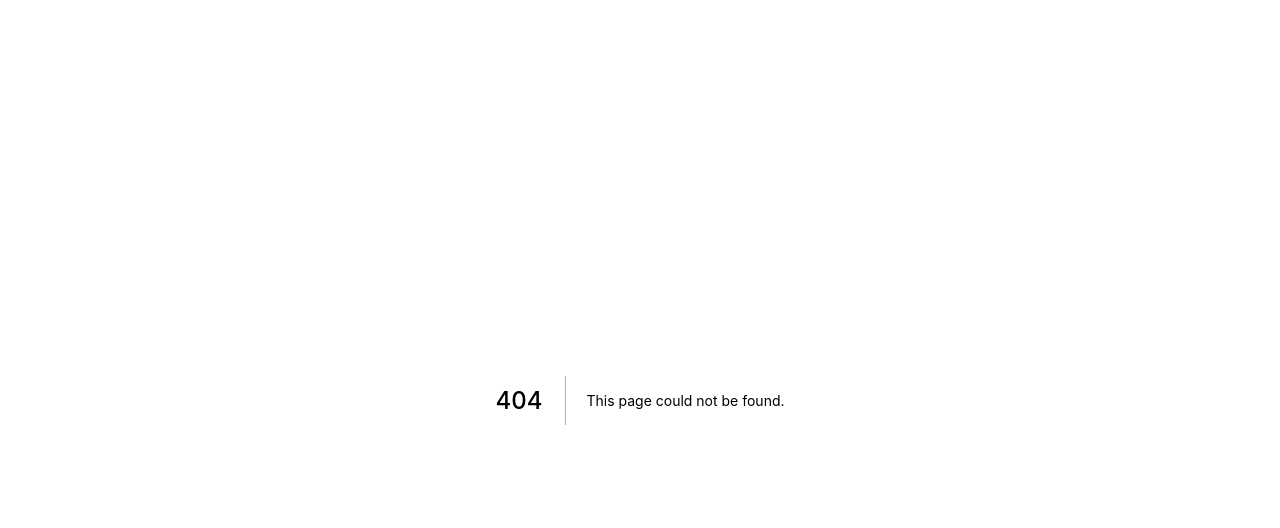
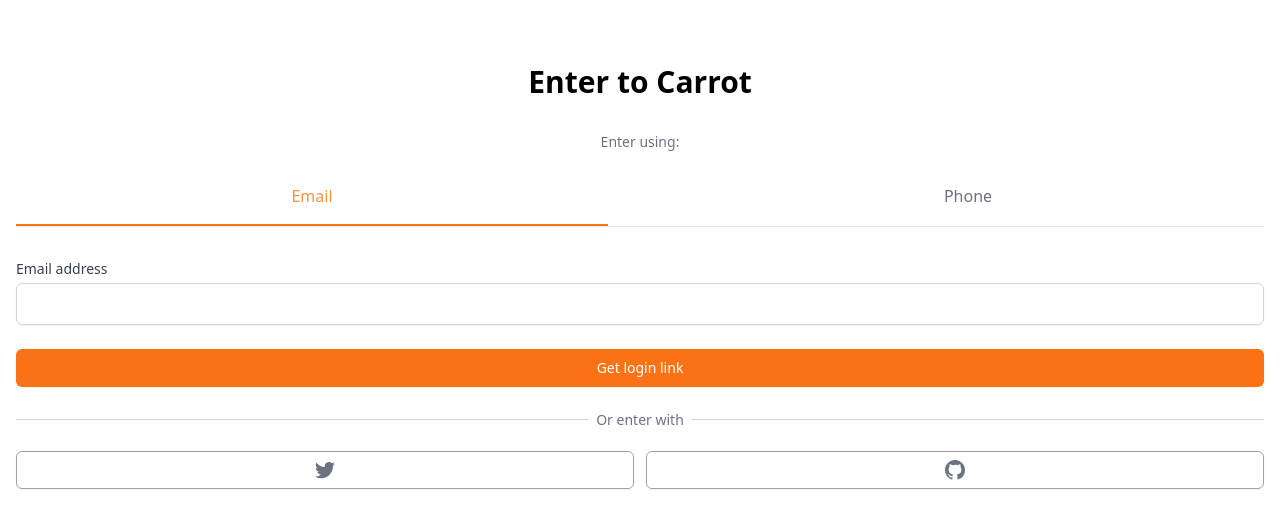
Before and after one commit to REXIANN/carrot-market, a Next.js app: page /enter in a window 1280 px wide. Before the commit this address had no page. Shown: the top 528 px of the page. Built offline with nearby package versions, Linux system fonts and the light colour scheme.

Commit message:
#5.1 ~ 5.2 auth part UI

```diff
--- a/package.json
+++ b/package.json
@@ -9,6 +9,7 @@
     "lint": "next lint"
   },
   "dependencies": {
+    "@tailwindcss/forms": "^0.4.0",
     "next": "^12.1.0",
     "react": "^18.0.0-rc.0",
     "react-dom": "^18.0.0-rc.0"
--- /dev/null
+++ b/pages/enter.tsx
@@ -0,0 +1,139 @@
+import * as React from "react";
+
+function cls(...classNames: string[]) {
+  return classNames.join(" ");
+}
+
+export default function Enter() {
+  const [method, setMethod] = React.useState<"email" | "phone">("email");
+  const onEmailClick = () => setMethod("email");
+  const onPhoneClick = () => setMethod("phone");
+
+  return (
+    <div className={"mt-16 px-4"}>
+      <h3 className={"text-center text-3xl font-bold"}>Enter to Carrot</h3>
+      <div className={"mt-8"}>
+        <div className={"flex flex-col items-center"}>
+          <h5 className={"text-sm font-medium text-gray-500"}>Enter using:</h5>
+          <div className={"mt-8 grid w-full grid-cols-2 gap-16 border-b"}>
+            <button
+              className={cls(
+                "border-b-2 pb-4 font-medium",
+                method === "email"
+                  ? "border-orange-500 text-orange-400"
+                  : "border-transparent text-gray-500"
+              )}
+              onClick={onEmailClick}
+            >
+              Email
+            </button>
+            <button
+              className={cls(
+                "border-b-2 pb-4 font-medium",
+                method === "phone"
+                  ? "border-orange-500 text-orange-400"
+                  : "border-transparent text-gray-500"
+              )}
+              onClick={onPhoneClick}
+            >
+              Phone
+            </button>
+          </div>
+        </div>
+        <form className={"mt-8 flex flex-col"}>
+          <label className={"text-sm font-medium text-gray-700"}>
+            {method === "email" ? "Email address" : null}
+            {method === "phone" ? "Phone number" : null}
+          </label>
+          <div className={"mt-1"}>
+            {method === "email" ? (
+              <input
+                className={
+                  "w-full appearance-none rounded-md border border-gray-300" +
+                  " px-3 py-2 placeholder-gray-400 shadow-sm focus:border-orange-500 focus:outline-none focus:ring-orange-500 "
+                }
+                type="email"
+                required
+              />
+            ) : null}
+            {method === "phone" ? (
+              <div className={"flex rounded-md shadow-sm"}>
+                <span
+                  className={
+                    "flex items-center justify-center rounded-l-md border border-r-0 px-3 " +
+                    "select-none border-gray-300 bg-gray-50 text-sm text-gray-500"
+                  }
+                >
+                  +82
+                </span>
+                <input
+                  className={
+                    "w-full appearance-none rounded-md rounded-l-none border border-gray-300" +
+                    " px-3 py-2 placeholder-gray-400 shadow-sm focus:border-orange-500 focus:outline-none focus:ring-orange-500 "
+                  }
+                  type="number"
+                  required
+                />
+              </div>
+            ) : null}
+          </div>
+          <button
+            className={
+              "mt-6 rounded-md border border-transparent bg-orange-500 py-2 px-4 text-white hover:bg-orange-600" +
+              " text-sm font-medium shadow-sm focus:outline-none focus:ring-2 focus:ring-orange-500 focus:ring-offset-2"
+            }
+          >
+            {method === "email" ? "Get login link" : null}
+            {method === "phone" ? "Get one-time password" : null}
+          </button>
+        </form>
+        <div className={"mt-8"}>
+          <div className={"relative"}>
+            <div className={"absolute w-full border-t border-gray-300"} />
+            <div className={"relative -top-3 text-center"}>
+              <span className={"bg-white px-2 text-sm text-gray-500"}>
+                Or enter with
+              </span>
+            </div>
+          </div>
+          <div className={"mt-2 grid grid-cols-2 gap-3"}>
+            <button
+              className={
+                " flex items-center justify-center rounded-md border border-gray-400 bg-white " +
+                "py-2 px-4 text-sm font-medium text-gray-500 shadow-sm hover:bg-gray-300"
+              }
+            >
+              <svg
+                className="h-5 w-5"
+                aria-hidden="true"
+                fill="currentColor"
+                viewBox="0 0 20 20"
+              >
+                <path d="M6.29 18.251c7.547 0 11.675-6.253 11.675-11.675 0-.178 0-.355-.012-.53A8.348 8.348 0 0020 3.92a8.19 8.19 0 01-2.357.646 4.118 4.118 0 001.804-2.27 8.224 8.224 0 01-2.605.996 4.107 4.107 0 00-6.993 3.743 11.65 11.65 0 01-8.457-4.287 4.106 4.106 0 001.27 5.477A4.073 4.073 0 01.8 7.713v.052a4.105 4.105 0 003.292 4.022 4.095 4.095 0 01-1.853.07 4.108 4.108 0 003.834 2.85A8.233 8.233 0 010 16.407a11.616 11.616 0 006.29 1.84" />
+              </svg>
+            </button>
+            <button
+              className={
+                " flex items-center justify-center rounded-md border border-gray-400 bg-white " +
+                "py-2 px-4 text-sm font-medium text-gray-500 shadow-sm hover:bg-gray-300"
+              }
+            >
+              <svg
+                className="h-5 w-5"
+                aria-hidden="true"
+                fill="currentColor"
+                viewBox="0 0 20 20"
+              >
+                <path
+                  fillRule="evenodd"
+                  d="M10 0C4.477 0 0 4.484 0 10.017c0 4.425 2.865 8.18 6.839 9.504.5.092.682-.217.682-.483 0-.237-.008-.868-.013-1.703-2.782.605-3.369-1.343-3.369-1.343-.454-1.158-1.11-1.466-1.11-1.466-.908-.62.069-.608.069-.608 1.003.07 1.531 1.032 1.531 1.032.892 1.53 2.341 1.088 2.91.832.092-.647.35-1.088.636-1.338-2.22-.253-4.555-1.113-4.555-4.951 0-1.093.39-1.988 1.029-2.688-.103-.253-.446-1.272.098-2.65 0 0 .84-.27 2.75 1.026A9.564 9.564 0 0110 4.844c.85.004 1.705.115 2.504.337 1.909-1.296 2.747-1.027 2.747-1.027.546 1.379.203 2.398.1 2.651.64.7 1.028 1.595 1.028 2.688 0 3.848-2.339 4.695-4.566 4.942.359.31.678.921.678 1.856 0 1.338-.012 2.419-.012 2.747 0 .268.18.58.688.482A10.019 10.019 0 0020 10.017C20 4.484 15.522 0 10 0z"
+                  clipRule="evenodd"
+                />
+              </svg>
+            </button>
+          </div>
+        </div>
+      </div>
+    </div>
+  );
+}
--- a/pages/index.tsx
+++ b/pages/index.tsx
@@ -2,8 +2,8 @@
 
 const Home: NextPage = () => {
   return (
-  <div className={"md:dark:hover:text-amber-800 bg-[url('/vercel.svg')]"}>
-    <span className={"text-[234px] text-[#eeffaa]"}>check the functions of JIT compiler</span>
+  <div>
+    <span>check the functions of JIT compiler</span>
   </div>
   );
 };
--- a/tailwind.config.js
+++ b/tailwind.config.js
@@ -6,6 +6,6 @@
   theme: {
     extend: {},
   },
-  plugins: [],
+  plugins: [require("@tailwindcss/forms")],
   darkMode: "class",
-}
+};
```
Also changed, not shown: 2 other files (tests, documents, lock files or other folders).
